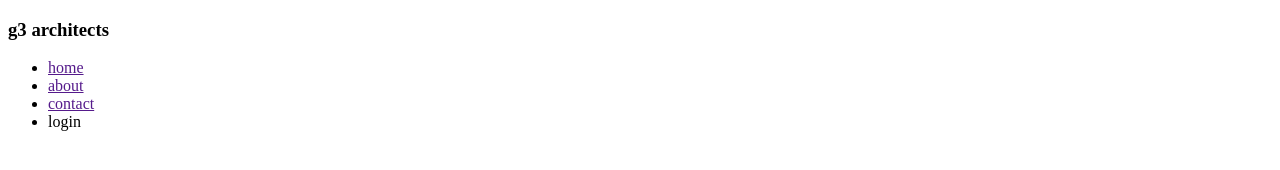
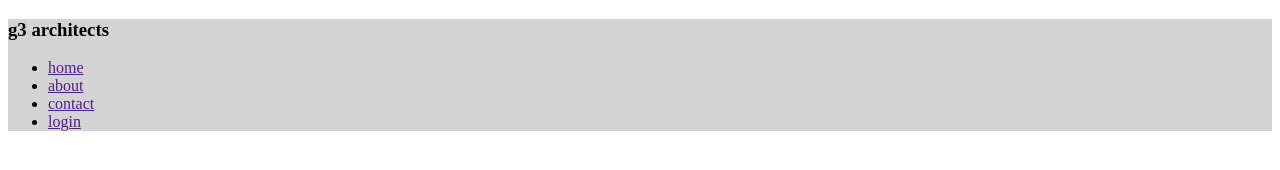
Before and after one commit to mdriaz60000/architects-web-repo, a plain HTML site: page index.html in a window 1280 px wide. Drawn offline with Linux system fonts and the light colour scheme.

Commit message:
added header file

```diff
--- a/index.html
+++ b/index.html
@@ -4,6 +4,7 @@
     <meta charset="UTF-8">
     <meta name="viewport" content="width=device-width, initial-scale=1.0">
     <title> <architects-web-repo</title>
+    <link rel="stylesheet" href="styles/architects.css">
 </head>
 <body>
     <header>
@@ -13,7 +14,7 @@
         <li><a href="">home</a></li>
         <li><a href="">about</a></li>
         <li><a href="">contact</a></li>
-        <li><a href=""></a>login</li>
+        <li><a href=""> login</a></li>
     </ul>
 </nav>
     </header>
--- /dev/null
+++ b/styles/architects.css
@@ -0,0 +1,6 @@
+
+
+
+
+
+header{ background-color: lightgrey;}
```
Also changed, not shown: 1 other file.
